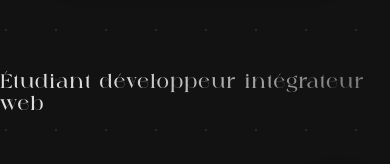
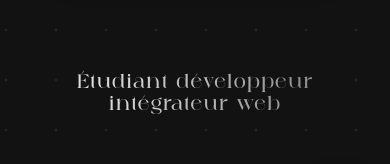
Before and after one commit to 3mpty78/PortfolioReact, a React (Create React App) app: page / in a window 390 px wide. Shown: the part 576-740 px from the top of the page. Built offline with nearby package versions, Linux system fonts and the light colour scheme.

Commit message:
Responsive H2 on homepage

```diff
--- a/src/styles/home.css
+++ b/src/styles/home.css
@@ -104,6 +104,8 @@
     #home {
         & h2 {
             font-size: 1em;
+            text-align: center;
+            text-wrap: balance;
         }
 
         & .contact-text {
```
